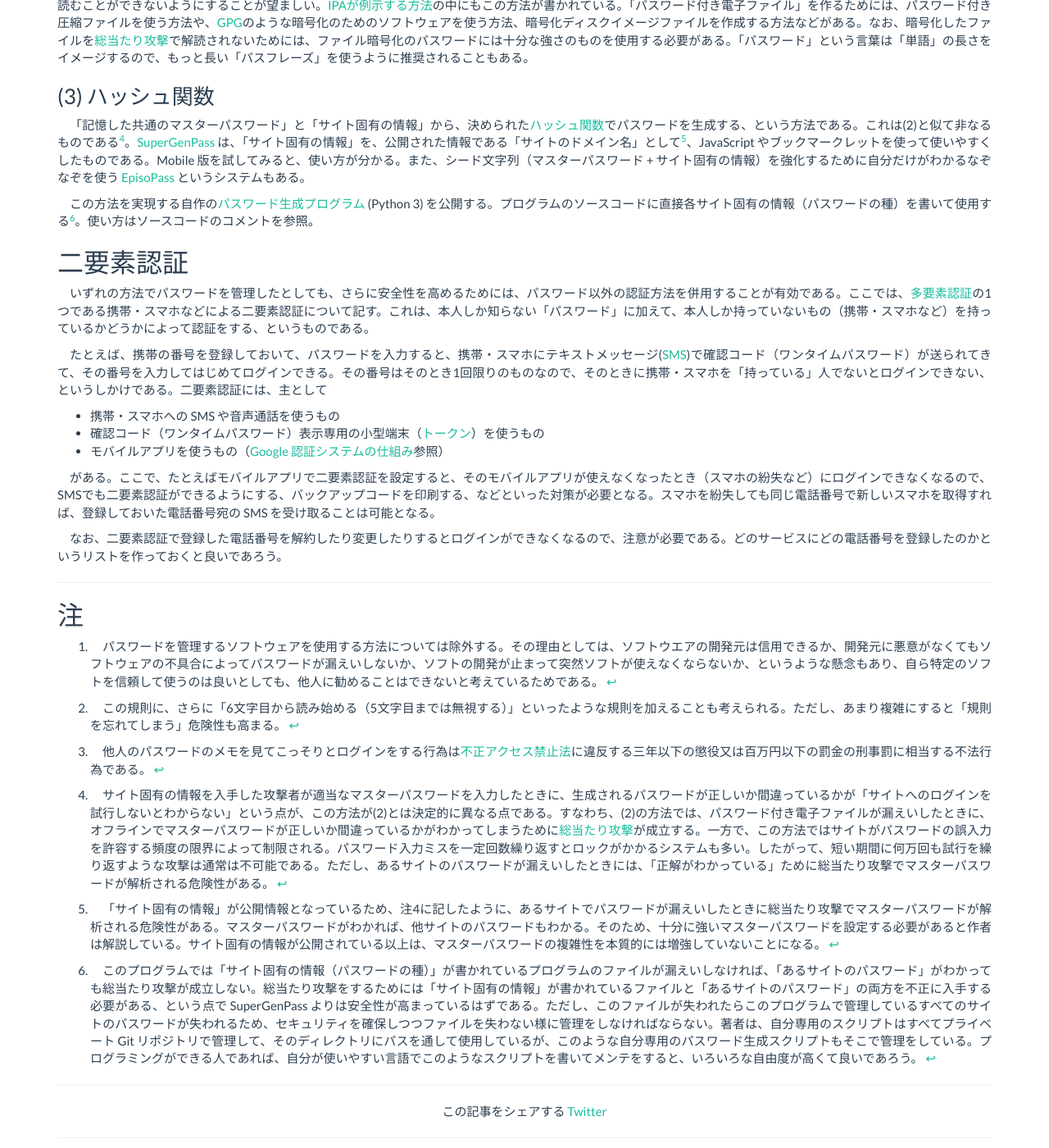
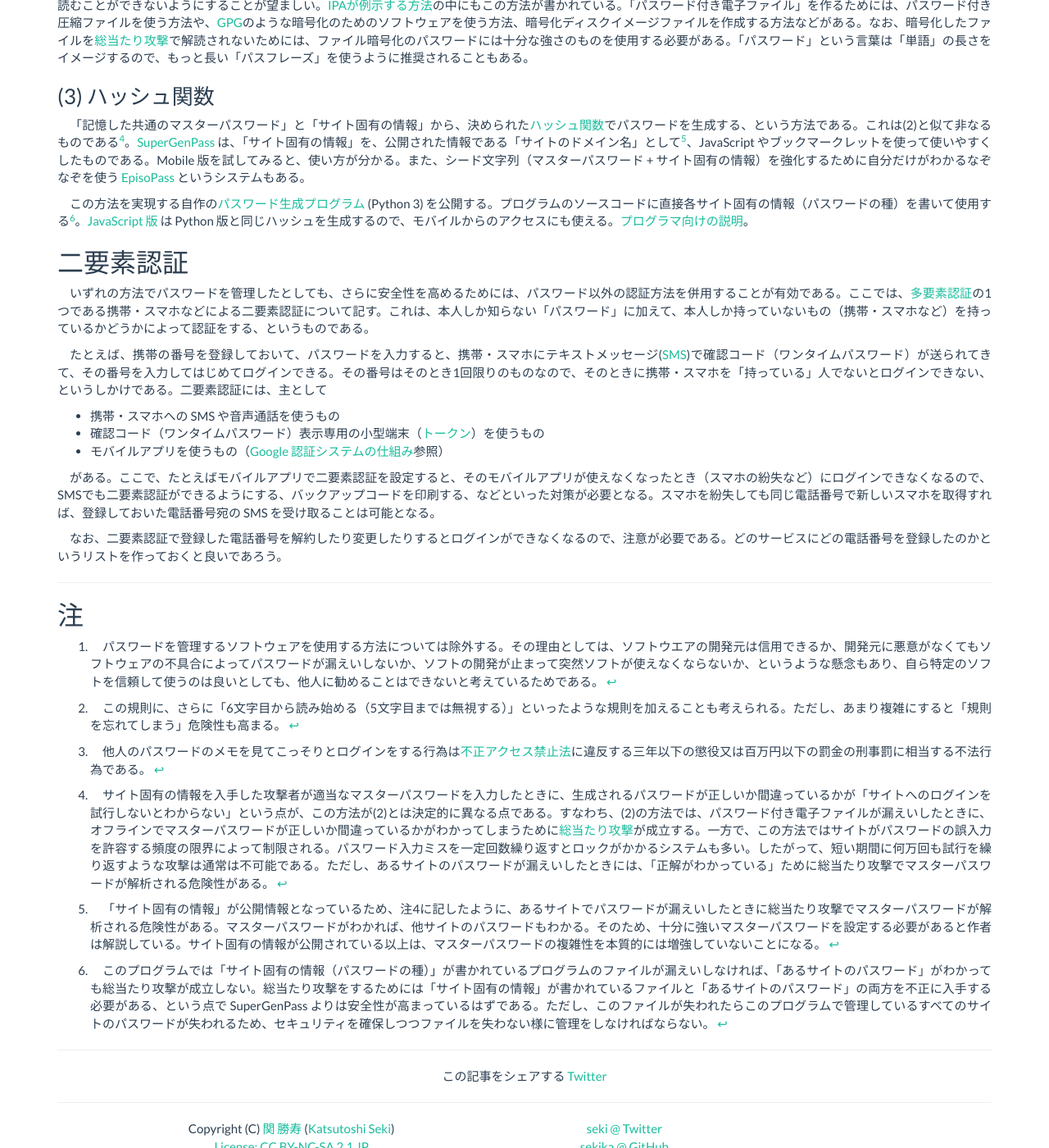
Before and after one commit to sekika/sekika.github.io, a Jekyll site: the page built from _posts/2017-05-09-Password.md, in a window 1280 px wide and 1400 px high, scrolled down 1634 px. Shown: the whole window at 82% size. Built offline with Jekyll 4.4.1, drawn with Linux system fonts in a browser that asks for light colours; nearby versions of some CDN libraries; comment, search, counter and statistics services are not loaded.

Commit message:
JavaScript 版

```diff
--- a/_posts/2017-05-09-Password.md
+++ b/_posts/2017-05-09-Password.md
@@ -72,9 +72,9 @@
 
 [^5]: 「サイト固有の情報」が公開情報となっているため、注4に記したように、あるサイトでパスワードが漏えいしたときに総当たり攻撃でマスターパスワードが解析される危険性がある。マスターパスワードがわかれば、他サイトのパスワードもわかる。そのため、十分に強いマスターパスワードを設定する必要があると作者は解説している。サイト固有の情報が公開されている以上は、マスターパスワードの複雑性を本質的には増強していないことになる。
 
-この方法を実現する自作の[パスワード生成プログラム](https://gist.github.com/sekika/89338aa1a25aebcf2e8698aad6db0080) (Python 3) を公開する。プログラムのソースコードに直接各サイト固有の情報（パスワードの種）を書いて使用する[^6]。使い方はソースコードのコメントを参照。
+この方法を実現する自作の[パスワード生成プログラム](https://gist.github.com/sekika/89338aa1a25aebcf2e8698aad6db0080) (Python 3) を公開する。プログラムのソースコードに直接各サイト固有の情報（パスワードの種）を書いて使用する[^6]。[JavaScript 版](http://seki.webmasters.gr.jp/password.html) は Python 版と同じハッシュを生成するので、モバイルからのアクセスにも使える。[プログラマ向けの説明](http://qiita.com/sekik/items/37e283f527301ec50c98)。
 
-[^6]:  このプログラムでは「サイト固有の情報（パスワードの種）」が書かれているプログラムのファイルが漏えいしなければ、「あるサイトのパスワード」がわかっても総当たり攻撃が成立しない。総当たり攻撃をするためには「サイト固有の情報」が書かれているファイルと「あるサイトのパスワード」の両方を不正に入手する必要がある、という点で SuperGenPass よりは安全性が高まっているはずである。ただし、このファイルが失われたらこのプログラムで管理しているすべてのサイトのパスワードが失われるため、セキュリティを確保しつつファイルを失わない様に管理をしなければならない。著者は、自分専用のスクリプトはすべてプライベート Git リポジトリで管理して、そのディレクトリにパスを通して使用しているが、このような自分専用のパスワード生成スクリプトもそこで管理をしている。プログラミングができる人であれば、自分が使いやすい言語でこのようなスクリプトを書いてメンテをすると、いろいろな自由度が高くて良いであろう。
+[^6]:  このプログラムでは「サイト固有の情報（パスワードの種）」が書かれているプログラムのファイルが漏えいしなければ、「あるサイトのパスワード」がわかっても総当たり攻撃が成立しない。総当たり攻撃をするためには「サイト固有の情報」が書かれているファイルと「あるサイトのパスワード」の両方を不正に入手する必要がある、という点で SuperGenPass よりは安全性が高まっているはずである。ただし、このファイルが失われたらこのプログラムで管理しているすべてのサイトのパスワードが失われるため、セキュリティを確保しつつファイルを失わない様に管理をしなければならない。
 
 ## 二要素認証
 
```
